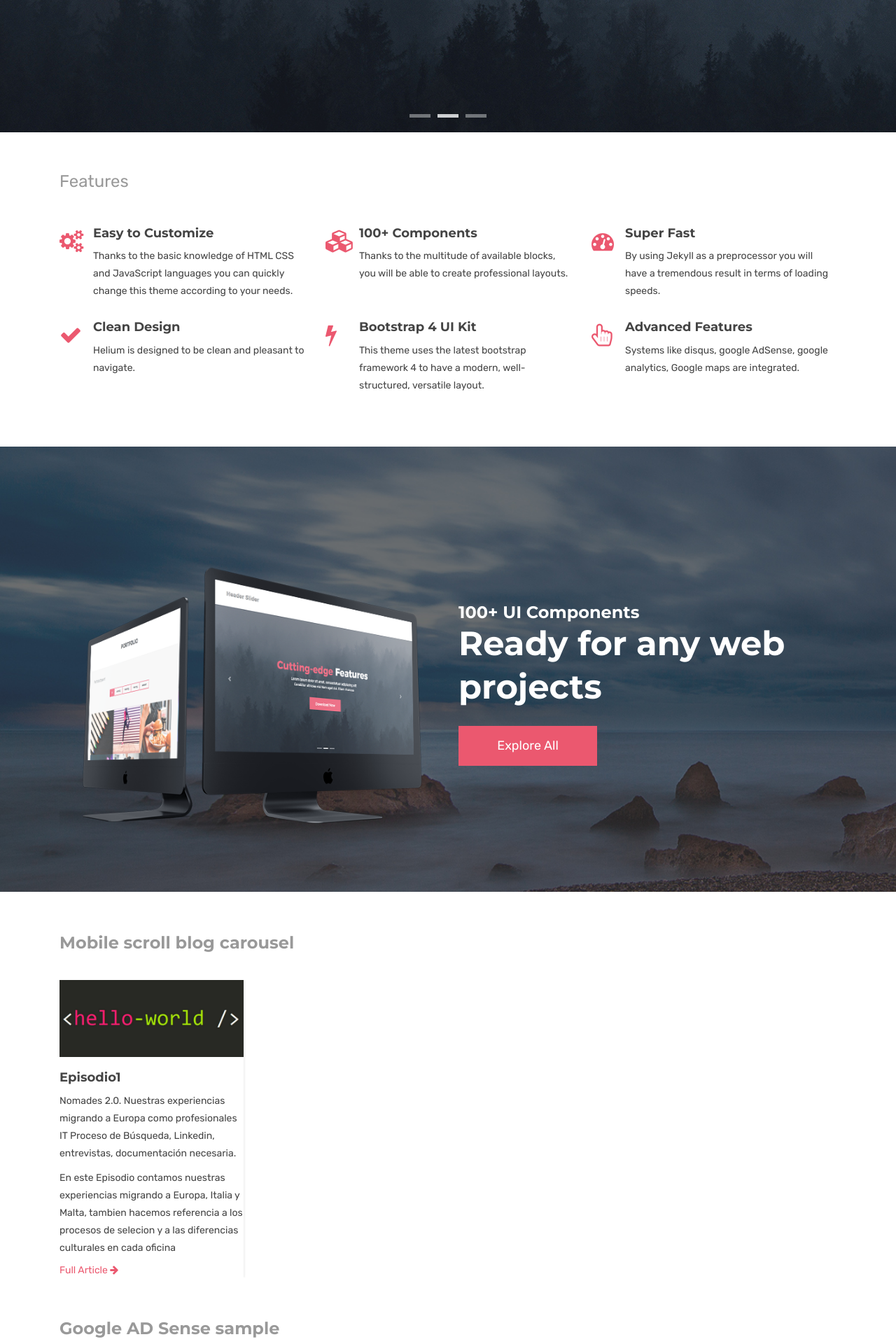
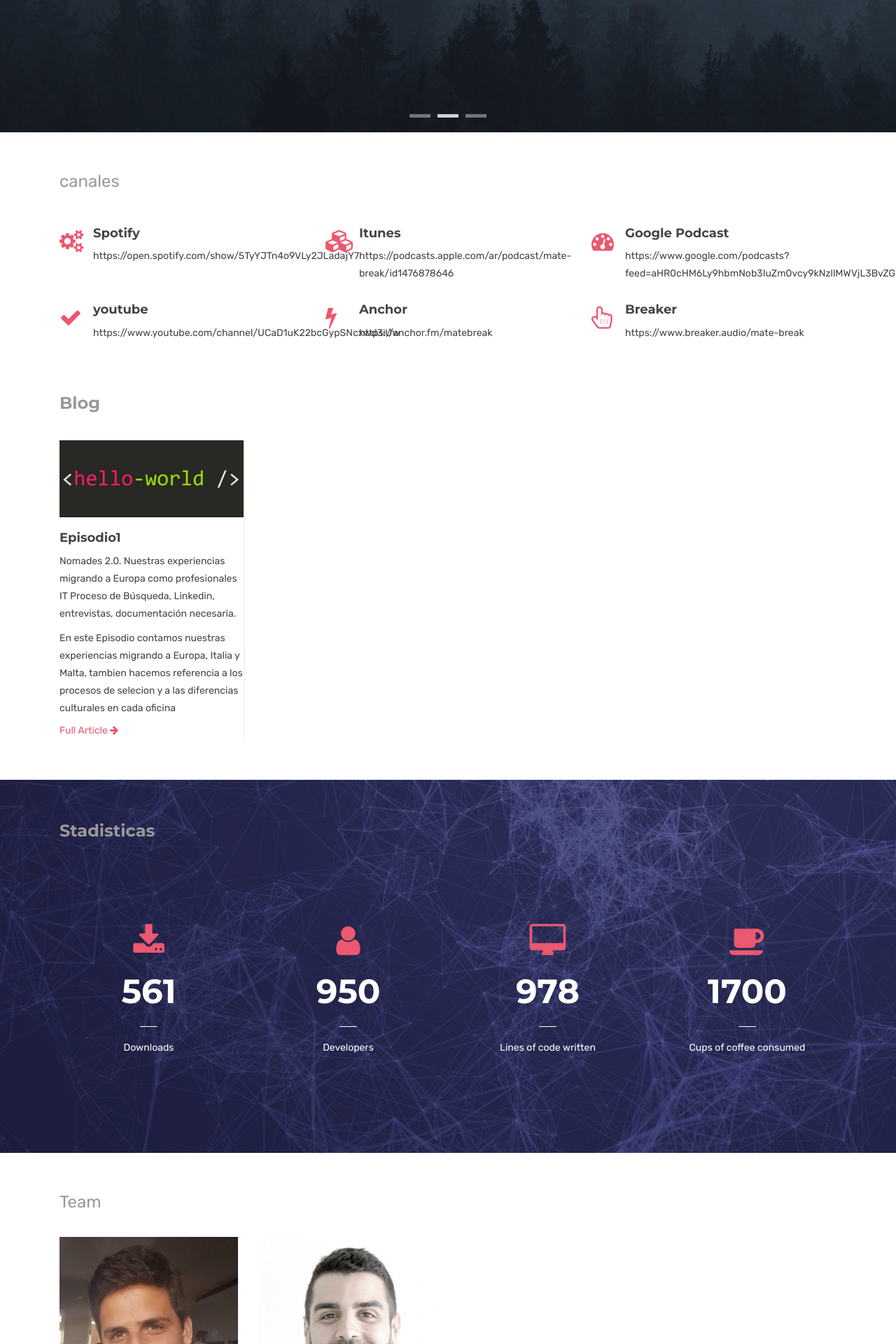
Before and after one commit to ivanfranco502/matebreak, a Jekyll site: the page built from index.html, in a window 1280 px wide. Shown: the part 627-2547 px from the top of the page at 70% size. Built offline with Jekyll 4.4.1, drawn with Linux system fonts in a browser that asks for light colours; some of the changed text lies outside the part shown.

Commit message:
add podcast distribution and team members

```diff
--- a/index.html
+++ b/index.html
@@ -67,10 +67,10 @@ canonical: https://ivanfranco502.github.io/matebreak/
 
 
       <div class="mb-60"></div>
-	<div id="features" class="container">
+	<div id="canales" class="container">
 	<!-- SERVICES -->
             <div class="sub-title">
-              <span>Features</span>
+              <span>canales</span>
             </div>
             <div class="row">
               <!-- Start Service Icon 1 -->
@@ -80,9 +80,9 @@ canonical: https://ivanfranco502.github.io/matebreak/
                     <i class="fa fa-cogs"></i>
                   </div>
                   <div class="service-content">
-                    <h4><a href="#">Easy to Customize</a></h4>
+                    <h4><a href="#">Spotify</a></h4>
                     <p>
-                      Thanks to the basic knowledge of HTML CSS and JavaScript languages you can quickly change this theme according to your needs.
+                      https://open.spotify.com/show/5TyYJTn4o9VLy2JLadajY7
                     </p>
                   </div>
                 </div>
@@ -96,9 +96,9 @@ canonical: https://ivanfranco502.github.io/matebreak/
                     <i class="fa fa-cubes"></i>
                   </div>
                   <div class="service-content">
-                    <h4><a href="#">100+ Components</a></h4>
+                    <h4><a href="#">Itunes</a></h4>
                     <p>
-                      Thanks to the multitude of available blocks, you will be able to create professional layouts.
+                      https://podcasts.apple.com/ar/podcast/mate-break/id1476878646
                     </p>
                   </div>
                 </div>
@@ -112,9 +112,9 @@ canonical: https://ivanfranco502.github.io/matebreak/
                     <i class="fa fa-tachometer"></i>
                   </div>
                   <div class="service-content">
-                    <h4><a href="#">Super Fast</a></h4>
+                    <h4><a href="#">Google Podcast</a></h4>
                     <p>
-                      By using Jekyll as a preprocessor you will have a tremendous result in terms of loading speeds.
+                      https://www.google.com/podcasts?feed=aHR0cHM6Ly9hbmNob3IuZm0vcy9kNzllMWVjL3BvZGNhc3QvcnNz
                     </p>
                   </div>
                 </div>
@@ -128,9 +128,9 @@ canonical: https://ivanfranco502.github.io/matebreak/
                     <i class="fa fa-check"></i>
                   </div>
                   <div class="service-content">
-                    <h4><a href="#">Clean Design</a></h4>
+                    <h4><a href="#">youtube</a></h4>
                     <p>
-                      Helium is designed to be clean and pleasant to navigate.
+                      https://www.youtube.com/channel/UCaD1uK22bcGypSNcxwd3iUw
                     </p>
                   </div>
                 </div>
@@ -144,9 +144,9 @@ canonical: https://ivanfranco502.github.io/matebreak/
                     <i class="fa fa-flash"></i>
                   </div>
                   <div class="service-content">
-                    <h4><a href="#">Bootstrap 4 UI Kit</a></h4>
+                    <h4><a href="#">Anchor</a></h4>
                     <p>
-                      This theme uses the latest bootstrap framework 4 to have a modern, well-structured, versatile layout.
+                      https://anchor.fm/matebreak
                     </p>
                   </div>
                 </div>
@@ -160,9 +160,9 @@ canonical: https://ivanfranco502.github.io/matebreak/
                     <i class="fa fa-hand-pointer-o"></i>
                   </div>
                   <div class="service-content">
-                    <h4><a href="#">Advanced Features</a></h4>
+                    <h4><a href="#">Breaker</a></h4>
                     <p>
-                      Systems like disqus, google AdSense, google analytics, Google maps are integrated.
+                      https://www.breaker.audio/mate-break
                     </p>
                   </div>
                 </div>
@@ -172,29 +172,8 @@ canonical: https://ivanfranco502.github.io/matebreak/
 	    </div>
             <div class="mb-60"></div>
 
-	<!-- HEADER -->
-      <div class="header-style-3">
       <div class="container">
-          <div class="row">
-            <div class="col-xs-12 col-sm-6">
-              <figure>
-                <img src="{{ BASE_PATH }}/assets/images/bg/hero-2.png" alt="">
-              </figure>
-            </div>
-            <div class="col-xs-12 col-sm-6">
-              <div class="hero-content-v2">
-                <h3>100+ UI Components <strong>Ready for any web projects</strong></h3>
-                <a href="{{ BASE_PATH }}/components" class="btn btn-lg btn-default-filled animated fadeInUp">Explore All</a>
-              </div>
-            </div>
-          </div>
-        </div>
-      </div>
-	<!-- END HEADER -->
-            <div class="mb-60"></div>
-
-      <div class="container">
-        <h4 class="sub-title space-left">Mobile scroll blog carousel</h4>
+        <h4 class="sub-title space-left">Blog</h4>
       </div>
 
       <!-- posts carousel -->
@@ -216,16 +195,9 @@ canonical: https://ivanfranco502.github.io/matebreak/
       </section>
 
       <div class="mb-60"></div>
-      <div class="container">
-        <h4 class="sub-title space-left">Google AD Sense sample</h4>
-      </div>
-	 <div class="container">
-	      {% include ads-block.html %}
-	 </div>
-      <div class="mb-60"></div>
       <div id="counter">
         <div class="container">
-          <h4 class="sub-title">Counters</h4>
+          <h4 class="sub-title">Stadisticas</h4>
           <div class="row count-to-sec">
             <div class="col-md-3 col-sm-6 count-one">
               <span class="icon"><i class="fa fa-download"> </i></span>
@@ -264,18 +236,18 @@ canonical: https://ivanfranco502.github.io/matebreak/
       <div class="container">
         <div class="team-members-tow mtb-50">
           <div class="sub-title">
-                <span>Team Members</span>
+            <span>Team</span>
           </div>
           <div class="row">
             <div class="col-sm-6 col-md-3">
               <!-- Team Item Starts -->
               <figure>
-                    <img src="{{ BASE_PATH }}/assets/images/team/team-05.jpg" alt="">
+                <img src="{{ BASE_PATH }}/assets/images/team/ivo.jpg" alt="">
                 <div class="image-overlay">
                   <div class="overlay-text text-center">
                     <div class="info-text">
-                          <strong>Melody Clark</strong>
-                          <span>UX Specialist</span>
+                      <strong>Ivan</strong>
+                      <span>Software Engineer</span>
                     </div>
                     <hr class="small-divider border-white">
                     <ul class="social-icons">
@@ -291,12 +263,12 @@ canonical: https://ivanfranco502.github.io/matebreak/
             <div class="col-sm-6 col-md-3">
               <!-- Team Item Starts -->
               <figure>
-                    <img src="{{ BASE_PATH }}/assets/images/team/team-06.jpg" alt="">
+                <img src="{{ BASE_PATH }}/assets/images/team/yama.jpg" alt="">
                 <div class="image-overlay">
                   <div class="overlay-text text-center">
                     <div class="info-text">
-                          <strong>Danny Burton</strong>
-                          <span>Senior Designer</span>
+                      <strong>Yamil Emmanuel</strong>
+                      <span>Software Engineer</span>
                     </div>
                     <hr class="small-divider border-white">
                     <ul class="social-icons">
@@ -309,55 +281,9 @@ canonical: https://ivanfranco502.github.io/matebreak/
               </figure>
               <!-- Team Item Ends -->
             </div>
-
-                <div class="col-sm-6 col-md-3">
-                  <!-- Team Item Starts -->
-                  <figure>
-                    <img src="{{ BASE_PATH }}/assets/images/team/team-07.jpg" alt="">
-                    <div class="image-overlay">
-                      <div class="overlay-text text-center">
-                        <div class="info-text">
-                          <strong>Elizabeth Jones</strong>
-                          <span>Art Director</span>
-                        </div>
-                        <hr class="small-divider border-white">
-                        <ul class="social-icons">
-                          <li><a href="#"><i class="fa fa-facebook" aria-hidden="true"></i></a></li>
-                          <li><a href="#"><i class="fa fa-twitter" aria-hidden="true"></i></a></li>
-                          <li><a href="#"><i class="fa fa-instagram" aria-hidden="true"></i></a></li>
-                        </ul>
-                      </div>
-                    </div>
-                  </figure>
-                  <!-- Team Item Ends -->
-                </div>
-
-                <div class="col-sm-6 col-md-3">
-                  <!-- Team Item Starts -->
-                  <figure>
-                    <img src="{{ BASE_PATH }}/assets/images/team/team-08.jpg" alt="">
-                    <div class="image-overlay">
-                      <div class="overlay-text text-center">
-                        <div class="info-text">
-                          <strong>Danny Burton</strong>
-                          <span>Senior Designer</span>
-                        </div>
-                        <hr class="small-divider border-white">
-                        <ul class="social-icons">
-                          <li><a href="#"><i class="fa fa-facebook" aria-hidden="true"></i></a></li>
-                          <li><a href="#"><i class="fa fa-twitter" aria-hidden="true"></i></a></li>
-                          <li><a href="#"><i class="fa fa-instagram" aria-hidden="true"></i></a></li>
-                        </ul>
-                      </div>
-                    </div>
-                  </figure>
-                  <!-- Team Item Ends -->
-                </div>
-
           </div>
         </div>
       </div>
-      <!-- End Team Members 04 -->
 
 
       <div class="mb-60"></div>
@@ -368,7 +294,7 @@ canonical: https://ivanfranco502.github.io/matebreak/
 	<div class="container">
 	<div class="row">
           <div class="col-md-8">
-            <h3 class="title-head text-center">Get in touch</h3>
+            <h3 class="title-head text-center">Comunicate</h3>
             <form class="contact-form" data-toggle="validator">
               <div class="row">
                 <div class="col-sm-4">
@@ -410,24 +336,21 @@ canonical: https://ivanfranco502.github.io/matebreak/
             <div class="contact-info">
               <address>
 							<i class="fa fa-map-marker icons cyan-color contact-info-icon"></i>
-							Level 13, 2 Elizabeth St, Melbourne,
+							Bologna, Italia
 							<br>
-							Victoria 3000, Australia
+							Gzira,Malta
 						</address>
               <div class="tel-info">
                 <a href="tel:1800452308"><i class="fa fa-mobile icons cyan-color contact-info-icon"></i>1800 452 308</a>
                 <a href="tel:+61(8)82343555"><i class="fa fa-phone icons cyan-color contact-info-icon"></i>+61 (8) 8234 3555</a>
               </div>
-              <a href="mailto:lantoniotrento@gmail.com"><i class="fa fa-envelope-o icons cyan-color contact-info-icon"></i>lantoniotrento@gmail.com</a>
-              <a href="https://antoniotrento.github.io"><i class="fa fa-tablet icons cyan-color contact-info-icon"></i>https://antoniotrento.github.io</a>
+              <a href="mailto:infomatebreak@gmail.com"><i class="fa fa-envelope-o icons cyan-color contact-info-icon"></i>lantoniotrento@gmail.com</a>
+              <a href="http://ivanfranco502.github.io/matebreak"><i class="fa fa-tablet icons cyan-color contact-info-icon"></i>https://antoniotrento.github.io</a>
               {% include social-block.html %}
             </div>
           </div>
 
         </div>
 	</div>
-
-
-
 <!-- Content area end -->
 </div>
```
Also changed, not shown: assets/images/team/Ivo.jpg (added), assets/images/team/yama.jpg (added). Lines whose indentation alone changed are shown as unchanged.
